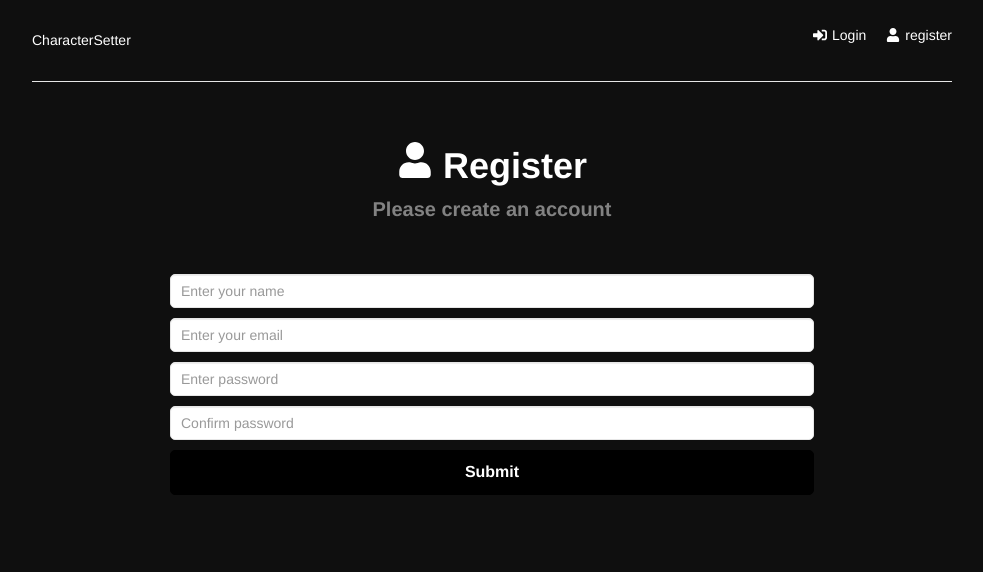
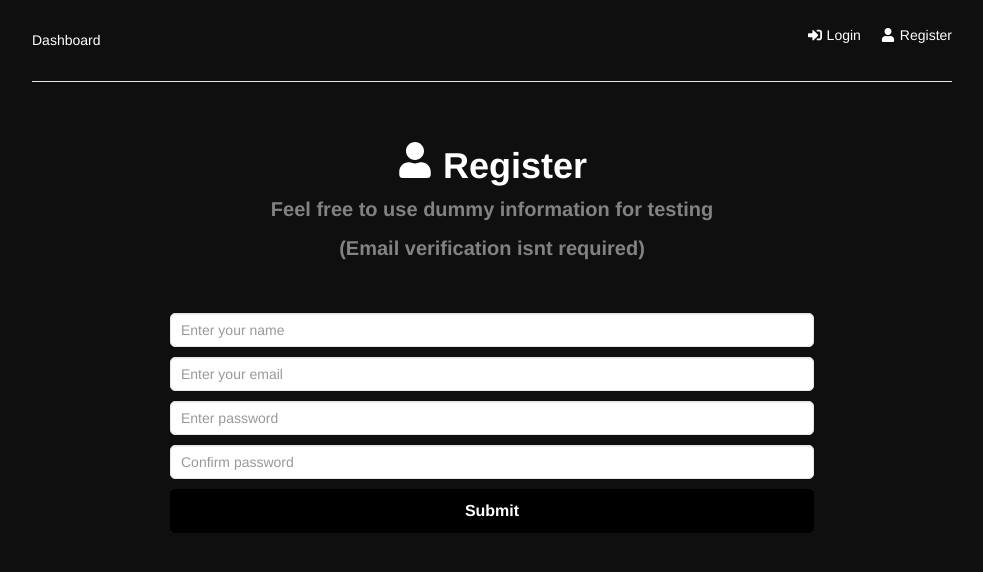
Before and after one commit to jpsepka/game, a React (Create React App) app in the folder frontend/: page /register in a window 1280 px wide. Shown: the top 572 px of the page, without its empty margins (148-1131 px from the left). Built offline with nearby package versions, Linux system fonts and the light colour scheme.

Commit message:
header buttons, register message

```diff
--- a/frontend/src/components/Header.jsx
+++ b/frontend/src/components/Header.jsx
@@ -15,26 +15,26 @@ function Header(props) {
     }
     return (
         <header className='header'>
-            <div className="logo">
-                <Link to='/'>CharacterSetter</Link>
+            <div>
+                <Link to='/' style={{color: "white"}}>Dashboard</Link>
             </div>
             <ul>
                 {user ? (
                     <li>
                     <button className='btn' onClick={onLogout}>
-                        <FaSignOutAlt /> logout
+                        <FaSignOutAlt style={{color: "white"}}/> logout
                     </button>
                     </li>
                 ) : (
                     <>
                         <li>
-                            <Link to='/login'>
+                            <Link style={{color: "white"}} to='/login'>
                                 <FaSignInAlt/> Login
                             </Link>
                         </li>
                         <li>
-                            <Link to='/register'>
-                                <FaUser/> register
+                            <Link style={{color: "white"}} to='/register'>
+                                <FaUser /> Register
                             </Link>
                         </li>
                     </>
--- a/frontend/src/index.css
+++ b/frontend/src/index.css
@@ -389,7 +389,7 @@ html, body {
 }
 
 a {
-  color: white;
+  color: red;
 }
 
 .morrowindColorText {
--- a/frontend/src/pages/Register.jsx
+++ b/frontend/src/pages/Register.jsx
@@ -68,7 +68,8 @@ function Register() {
         <h1>
           <FaUser /> Register
         </h1>
-        <p>Please create an account</p>
+        <p>Feel free to use dummy information for testing</p>
+        <p>(Email verification isnt required)</p>
       </section>
 
       <section className='form'>
```
